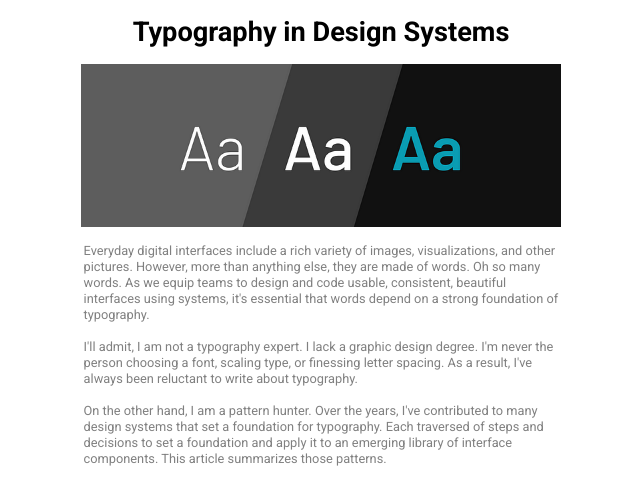
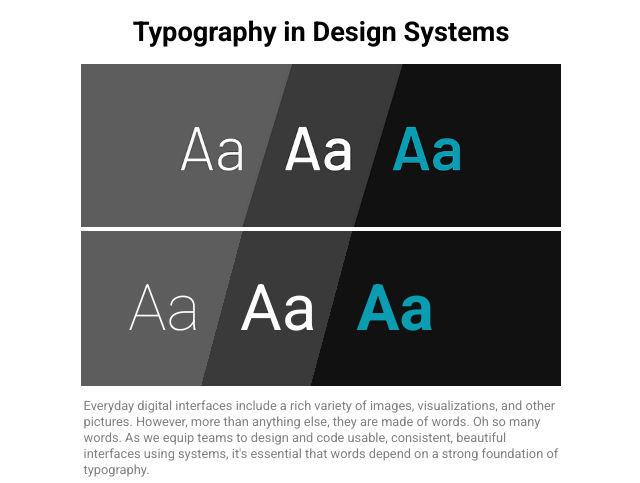
Before and after one commit to Alex21c/Assignment3-Typography, a plain HTML site: page index.html in a window 1280 px wide. Shown: the top 483 px of the page, without its empty margins (319-959 px from the left). Drawn offline with Linux system fonts and the light colour scheme.

Commit message:
inside index.css and index.html implemented background and typography hero image

```diff
--- a/index.css
+++ b/index.css
@@ -54,3 +54,29 @@ body{
   border-bottom:5px solid rgba(0,0,0,.5);
   margin-bottom:.2rem;
 }
+
+.heroImg{
+  background: linear-gradient(-255deg, #5d5d5d 31%, #3a3a3a 31% , #3a3a3a 52%, #111111 52%);
+  color: white;
+  padding: 2.5rem;
+  font-size: 4rem;
+}
+
+.heroImg span:nth-child(1){
+  font-weight: lighter;
+  right: 4rem;
+}
+.heroImg span:nth-child(2){
+  font-weight: normal;
+  right: 2.5rem;
+}
+.heroImg span:nth-child(3){
+  color: #0a9db2;
+  right: 1rem;
+  font-weight: bold;
+}
+
+.heroImg span{
+  right: 0;
+  position: relative;
+}
--- a/index.html
+++ b/index.html
@@ -18,7 +18,13 @@
     <div class="mainWrapper">
       <header>
         <h1>Typography in Design Systems</h1>
+
         <img src="Images/typography.png" alt="typography">
+        <div class="heroImg">
+          <span>Aa</span>
+          <span>Aa</span>
+          <span>Aa</span>
+        </div>
       </header>
       <main>
         <p>Everyday digital interfaces include a rich variety of images, visualizations, and other pictures. However, more than anything else, they are made of words. Oh so many words. As we equip teams to design and code usable, consistent, beautiful interfaces using systems, it's essential that words depend on a strong foundation of typography.</p>
```
